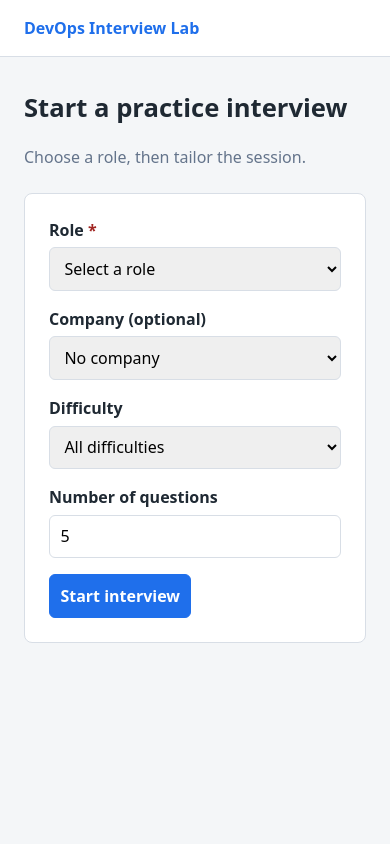
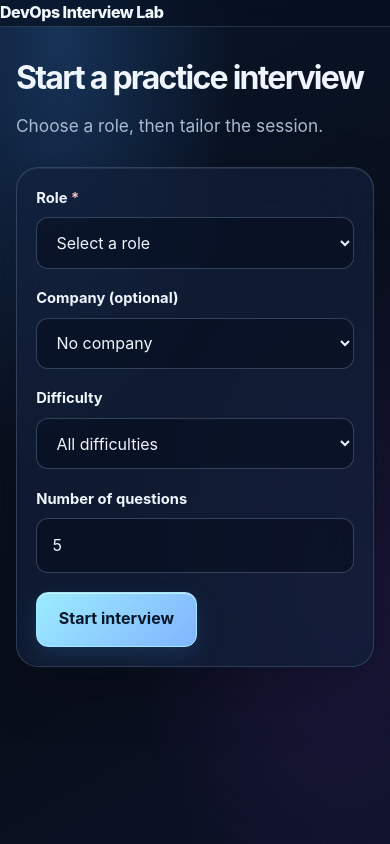
Before and after one commit to MohammadRezaHeydari-se/DevOps_Interview_Lab, a Flask app: page / in a window 390 px wide. Run offline with Flask 3, Linux system fonts and the light colour scheme.

Commit message:
style: introduce responsive dark glassmorphism design system

```diff
--- a/src/web/static/style.css
+++ b/src/web/static/style.css
@@ -1,191 +1,123 @@
 :root {
-  --bg: #f4f6f8;
-  --surface: #ffffff;
-  --text: #1f2933;
-  --muted: #64748b;
-  --accent: #1f6feb;
-  --border: #d8dee6;
-  --error-bg: #fdecea;
-  --error-text: #a12622;
+  color-scheme: dark;
+  --bg: #070e1c;
+  --surface: rgba(19, 32, 57, .70);
+  --text: #eef5ff;
+  --muted: #a9bad1;
+  --accent: #7cddff;
+  --border: rgba(184, 218, 255, .18);
+  --error-bg: rgba(114, 29, 46, .38);
+  --error-text: #ffb9c4;
 }
-
-* {
-  box-sizing: border-box;
-}
-
+* { box-sizing: border-box; }
+html { min-height: 100%; }
 body {
   margin: 0;
-  background: var(--bg);
+  min-height: 100vh;
   color: var(--text);
-  font-family: system-ui, -apple-system, "Segoe UI", Roboto, sans-serif;
-  line-height: 1.5;
+  font-family: Inter, ui-sans-serif, system-ui, -apple-system, "Segoe UI", sans-serif;
+  line-height: 1.6;
+  background: radial-gradient(ellipse at 15% 4%, rgba(51, 117, 197, .32), transparent 38%),
+              radial-gradient(ellipse at 85% 68%, rgba(92, 49, 163, .22), transparent 44%),
+              linear-gradient(150deg, #091425, #080e1b 68%, #0d1228);
+  background-attachment: fixed;
 }
-
+a { color: var(--accent); }
 .site-header {
-  background: var(--surface);
   border-bottom: 1px solid var(--border);
-  padding: 1rem 1.5rem;
+  background: rgba(7, 16, 32, .67);
+  backdrop-filter: blur(20px);
+  -webkit-backdrop-filter: blur(20px);
 }
-
-.brand {
-  color: var(--accent);
-  font-weight: 700;
-  text-decoration: none;
+.header-inner {
+  max-width: 1040px;
+  margin: auto;
+  padding: 1.05rem 1.5rem;
+  display: flex;
+  align-items: center;
+  justify-content: space-between;
+  gap: 1rem;
 }
-
-.container {
-  max-width: 720px;
-  margin: 0 auto;
-  padding: 2rem 1.5rem;
-}
-
-h1 {
-  font-size: 1.6rem;
-  margin-top: 0;
-}
-
-.lead {
-  color: var(--muted);
-}
-
+.brand { color: #f2f8ff; font-weight: 800; letter-spacing: -.03em; text-decoration: none; }
+.brand-mark { display: inline-grid; place-items: center; width: 2rem; height: 2rem; margin-right: .55rem; border-radius: .65rem; color: #071325; background: linear-gradient(135deg, #88e9ff, #879bff); box-shadow: 0 5px 22px #5d9dff55; }
+.header-note { color: var(--muted); font-size: .82rem; white-space: nowrap; }
+.container { max-width: 820px; margin: auto; padding: 3.3rem 1.5rem 5rem; }
+.eyebrow { color: var(--accent); font-size: .77rem; font-weight: 800; letter-spacing: .18em; text-transform: uppercase; margin: 0 0 .65rem; }
+h1 { margin: 0; font-size: clamp(2rem, 5vw, 3.15rem); letter-spacing: -.055em; line-height: 1.16; }
+.lead { color: var(--muted); font-size: 1.08rem; max-width: 55ch; margin: 1rem 0 1.7rem; }
 .card {
   background: var(--surface);
   border: 1px solid var(--border);
-  border-radius: 8px;
-  padding: 1.5rem;
-  margin-top: 1.5rem;
+  border-radius: 22px;
+  padding: clamp(1.2rem, 4vw, 2rem);
+  margin-top: 1.4rem;
+  box-shadow: 0 20px 60px rgba(0, 0, 0, .23), inset 0 1px rgba(255,255,255,.08);
+  backdrop-filter: blur(22px);
+  -webkit-backdrop-filter: blur(22px);
 }
-
-.field {
-  margin-bottom: 1rem;
-  display: flex;
-  flex-direction: column;
-  gap: 0.35rem;
+.form-heading { font-size: 1.05rem; font-weight: 750; margin: 0 0 1.35rem; }
+.form-grid { display: grid; grid-template-columns: repeat(2, minmax(0, 1fr)); gap: .35rem 1.1rem; }
+.field { margin-bottom: 1.15rem; display: flex; flex-direction: column; gap: .45rem; min-width: 0; }
+label { font-weight: 650; font-size: .92rem; }
+.required { color: #ffb9c4; }
+select, input:not([type="radio"]), textarea {
+  width: 100%;
+  min-width: 0;
+  font: inherit;
+  color: var(--text);
+  padding: .85rem .95rem;
+  border: 1px solid rgba(184, 218, 255, .23);
+  border-radius: 12px;
+  background: rgba(5, 13, 27, .52);
+  transition: border-color .18s, box-shadow .18s;
 }
-
-label {
-  font-weight: 600;
+select option { background: #14233c; color: #f2f8ff; }
+textarea { resize: vertical; }
+select:focus, input:focus, textarea:focus, button:focus-visible, a:focus-visible {
+  outline: 2px solid var(--accent);
+  outline-offset: 3px;
 }
-
-.required {
-  color: var(--error-text);
-}
-
-select,
-input,
+select:focus, input:focus, textarea:focus { border-color: var(--accent); box-shadow: 0 0 0 3px #66c9ff1c; }
 button {
   font: inherit;
-  padding: 0.55rem 0.65rem;
-  border-radius: 6px;
-  border: 1px solid var(--border);
+  font-weight: 750;
+  border-radius: 12px;
+  border: 1px solid #a0e9ff;
+  padding: .86rem 1.35rem;
+  color: #07182a;
+  background: linear-gradient(135deg, #9cecff, #81b4ff);
+  box-shadow: 0 8px 22px #397fca3b, inset 0 1px #ffffff85;
+  cursor: pointer;
+  transition: transform .18s, box-shadow .18s;
 }
-
-textarea {
-  font: inherit;
-  width: 100%;
-  padding: 0.55rem 0.65rem;
-  border-radius: 6px;
-  border: 1px solid var(--border);
-  resize: vertical;
+button.secondary { background: rgba(19, 36, 63, .82); border-color: var(--border); color: var(--text); box-shadow: none; }
+button:hover { transform: translateY(-2px); box-shadow: 0 12px 26px #397fca55; }
+button:active { transform: translateY(0); }
+.actions { display: flex; gap: .8rem; flex-wrap: wrap; }
+.radio-group { display: grid; grid-template-columns: repeat(3, minmax(0, 1fr)); gap: .65rem; }
+.radio { display: flex; align-items: center; gap: .5rem; padding: .8rem; border: 1px solid var(--border); border-radius: 12px; background: #0b182b66; cursor: pointer; }
+.radio input { accent-color: #7cddff; }
+.help { color: var(--muted); font-size: .86rem; margin: .3rem 0 0; }
+.section-title { font-size: 1.08rem; margin: 0 0 .5rem; }
+.summary-list { list-style: none; padding: 0; margin: 1rem 0 0; display: grid; gap: .6rem; }
+.summary-list li { padding: .75rem 1rem; border: 1px solid var(--border); border-radius: 10px; background: #0b182b66; }
+.qid { color: var(--accent); font-family: ui-monospace, SFMono-Regular, Consolas, monospace; font-size: .86rem; }
+.errors { background: var(--error-bg); color: var(--error-text); border: 1px solid #b74d6488; border-radius: 12px; padding: .9rem 1rem .9rem 2rem; }
+.meta { color: var(--accent); font-size: .85rem; font-weight: 750; letter-spacing: .05em; margin: 0 0 .7rem; }
+.question-text { font-size: clamp(1.15rem, 3vw, 1.45rem); line-height: 1.55; margin: 0; }
+.answer { margin-top: 1.5rem; padding: 1.5rem; border: 1px solid var(--border); border-radius: 18px; background: rgba(22, 51, 76, .58); }
+.answer h2 { font-size: .86rem; text-transform: uppercase; letter-spacing: .09em; color: var(--accent); margin: 1.2rem 0 .3rem; }
+.answer h2:first-child { margin-top: 0; }
+.back { display: inline-block; margin-top: 1.5rem; text-decoration: none; }
+.progress-track { height: 7px; background: #1c2c47; border-radius: 99px; overflow: hidden; margin: 1.3rem 0 1.8rem; }
+.progress-fill { height: 100%; background: linear-gradient(90deg, #70e0ff, #929bff); border-radius: inherit; }
+.footer { text-align: center; color: var(--muted); font-size: .78rem; padding: 0 1rem 2rem; }
+@media (max-width: 640px) {
+  .container { padding: 2rem 1rem 3rem; }
+  .header-inner { padding: .9rem 1rem; }
+  .header-note { display: none; }
+  .form-grid { grid-template-columns: 1fr; gap: 0; }
+  .radio-group { grid-template-columns: 1fr; }
+  .actions button { flex: 1 1 100%; }
 }
-
-button {
-  background: var(--accent);
-  border-color: var(--accent);
-  color: #fff;
-  font-weight: 600;
-  cursor: pointer;
-}
-
-button.secondary {
-  background: var(--surface);
-  color: var(--accent);
-}
-
-button:hover {
-  filter: brightness(0.95);
-}
-
-.actions {
-  display: flex;
-  gap: 0.75rem;
-  flex-wrap: wrap;
-}
-
-.radio-group {
-  display: flex;
-  flex-direction: column;
-  gap: 0.4rem;
-}
-
-.radio {
-  display: flex;
-  align-items: center;
-  gap: 0.4rem;
-  font-weight: 500;
-}
-
-.help {
-  color: var(--muted);
-  font-size: 0.875rem;
-  margin: 0.25rem 0 0;
-}
-
-.section-title {
-  font-size: 1rem;
-  margin: 0 0 0.5rem;
-}
-
-.summary-list {
-  list-style: none;
-  padding: 0;
-  margin: 0;
-  display: flex;
-  flex-direction: column;
-  gap: 0.35rem;
-}
-
-.qid {
-  color: var(--muted);
-  font-family: monospace;
-  font-size: 0.9rem;
-}
-
-.errors {
-  background: var(--error-bg);
-  color: var(--error-text);
-  border: 1px solid #f2c2bf;
-  border-radius: 8px;
-  padding: 0.75rem 1rem 0.75rem 2rem;
-  margin: 1rem 0 0;
-}
-
-.meta {
-  color: var(--muted);
-  font-size: 0.9rem;
-  margin-bottom: 0.25rem;
-}
-
-.question-text {
-  font-size: 1.15rem;
-  margin: 0;
-}
-
-.answer {
-  margin-top: 1.5rem;
-}
-
-.answer h2 {
-  font-size: 1rem;
-  text-transform: uppercase;
-  letter-spacing: 0.04em;
-  color: var(--muted);
-  margin-bottom: 0.25rem;
-}
-
-.back {
-  display: inline-block;
-  margin-top: 1.5rem;
-  color: var(--accent);
-  text-decoration: none;
-}
+@media (prefers-reduced-motion: reduce) { *, *::before, *::after { transition: none !important; scroll-behavior: auto !important; } }
```
